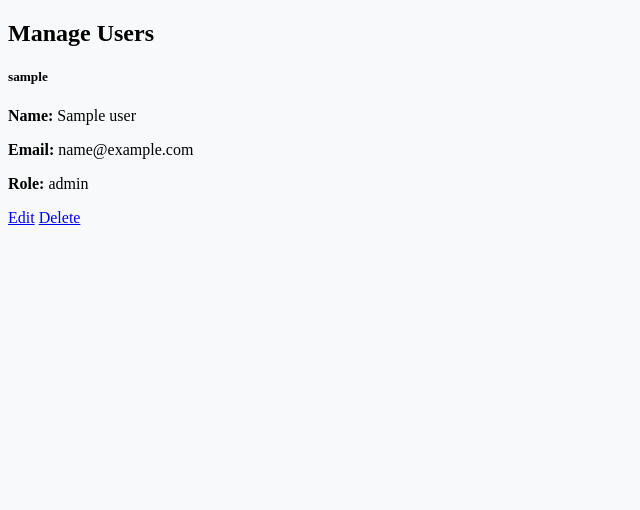
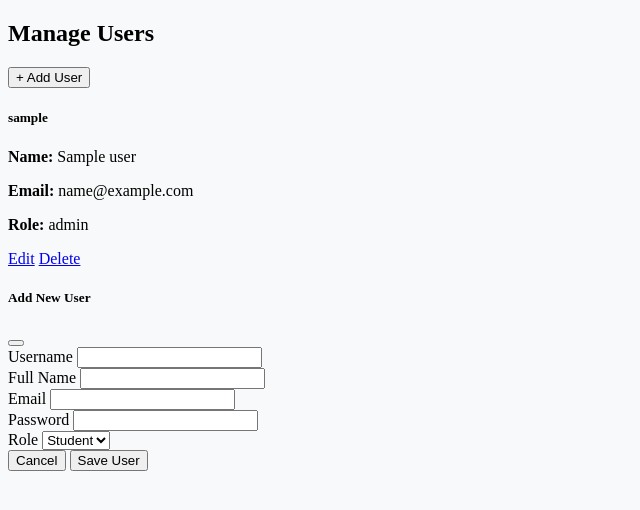
Before and after one commit to KatoTheFluffyWolf/StudentOverflow-CW, a PHP site: template templates/manage_users.html.php in a window 1280 px wide. Shown: the top 510 px of the page, without its empty margins (0-640 px from the left). Run offline with PHP 8.4, Linux system fonts and the light colour scheme; the template is opened without the code that fills it: most values are stand-ins (such as "Sample title", 1, 10 or a date in 2020).

Commit message:
Add user modal and button to manage users page
Added a button to trigger a modal for adding new users.

```diff
--- a/templates/manage_users.html.php
+++ b/templates/manage_users.html.php
@@ -11,7 +11,14 @@
 <body>
 
 <div class="container mt-5">
-  <h2 class="text-center mb-4">Manage Users</h2>
+  <!-- TITLE + ADD USER BUTTON ROW -->
+  <div class="d-flex justify-content-between align-items-center mb-4">
+    <h2 class="mb-0">Manage Users</h2>
+    <!-- Modal trigger button -->
+    <button type="button" class="btn btn-primary" data-bs-toggle="modal" data-bs-target="#addUserModal">
+      + Add User
+    </button>
+  </div>
 
   <div class="row g-4">
     <?php if (count($users) > 0): ?>
@@ -36,5 +43,54 @@
   </div>
 </div>
 
+<!-- ADD USER MODAL -->
+<div class="modal fade" id="addUserModal" tabindex="-1" aria-labelledby="addUserModalLabel" aria-hidden="true">
+  <div class="modal-dialog">
+    <div class="modal-content">
+      <form method="post" action="">
+        <div class="modal-header">
+          <h5 class="modal-title" id="addUserModalLabel">Add New User</h5>
+          <button type="button" class="btn-close" data-bs-dismiss="modal" aria-label="Close"></button>
+        </div>
+
+        <div class="modal-body">
+          <div class="mb-3">
+            <label for="username" class="form-label">Username</label>
+            <input type="text" name="username" id="username" class="form-control" required>
+          </div>
+
+          <div class="mb-3">
+            <label for="name" class="form-label">Full Name</label>
+            <input type="text" name="name" id="name" class="form-control" required>
+          </div>
+
+          <div class="mb-3">
+            <label for="email" class="form-label">Email</label>
+            <input type="email" name="email" id="email" class="form-control" required>
+          </div>
+
+          <div class="mb-3">
+            <label for="password" class="form-label">Password</label>
+            <input type="password" name="password" id="password" class="form-control" required>
+          </div>
+
+          <div class="mb-3">
+            <label for="role" class="form-label">Role</label>
+            <select name="role" id="role" class="form-select" required>
+              <option value="student">Student</option>
+              <option value="admin">Admin</option>
+            </select>
+          </div>
+        </div>
+
+        <div class="modal-footer">
+          <button type="button" class="btn btn-secondary" data-bs-dismiss="modal">Cancel</button>
+          <button type="submit" class="btn btn-primary">Save User</button>
+        </div>
+      </form>
+    </div>
+  </div>
+</div>
+
 </body>
 </html>
```
